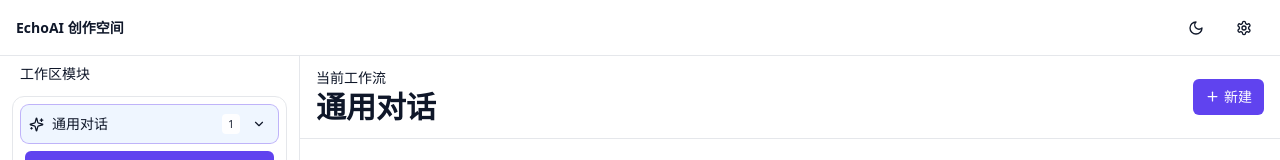
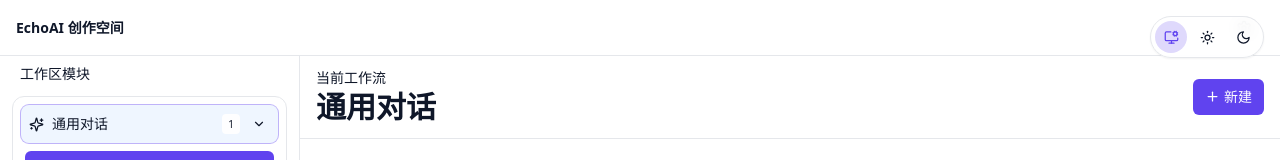
Before and after one commit to tempppw01/EchoAI, a Next.js app: page /chat in a window 1280 px wide. Shown: the top 160 px of the page. Built offline with nearby package versions, Linux system fonts and the light colour scheme.

Commit message:
feat: add fixed icon-only theme mode switcher

```diff
--- a/components/layout/workspace.tsx
+++ b/components/layout/workspace.tsx
@@ -1,9 +1,9 @@
 'use client';
 
 import { AnimatePresence, motion } from 'framer-motion';
-import { Brush, ChevronDown, Menu, Moon, Plus, Settings, Sparkles, Sun, Swords, Video, PenSquare } from 'lucide-react';
+import { Brush, ChevronDown, Menu, MonitorCog, Moon, Plus, Settings, Sparkles, Sun, Swords, Video, PenSquare } from 'lucide-react';
 import { useTheme } from 'next-themes';
-import { useEffect, useMemo, useState } from 'react';
+import { ReactNode, useEffect, useMemo, useState } from 'react';
 import { ChatComposer } from '@/components/chat/chat-composer';
 import { ChatList } from '@/components/chat/chat-list';
 import { MessageList } from '@/components/chat/message-list';
@@ -122,12 +122,15 @@
           <p className="text-sm font-semibold">EchoAI 创作空间</p>
         </div>
         <div className="flex items-center gap-2">
-          <Button className="bg-transparent text-foreground" onClick={() => setTheme(theme === 'dark' ? 'light' : 'dark')}>
-            {mounted && theme === 'dark' ? <Sun size={16} /> : <Moon size={16} />}
-          </Button>
           <Button className="bg-transparent text-foreground" onClick={() => setSettingsOpen(true)}><Settings size={16} /></Button>
         </div>
       </header>
+
+      <div className="fixed right-4 top-4 z-50 flex items-center gap-1 rounded-full border bg-card/90 p-1 shadow-sm backdrop-blur">
+        <ThemeIconButton active={theme === 'system'} onClick={() => setTheme('system')} icon={<MonitorCog size={15} />} />
+        <ThemeIconButton active={theme === 'light'} onClick={() => setTheme('light')} icon={<Sun size={15} />} />
+        <ThemeIconButton active={theme === 'dark'} onClick={() => setTheme('dark')} icon={<Moon size={15} />} />
+      </div>
 
       <div className="grid h-[calc(100vh-56px)] md:grid-cols-[300px_1fr]">
         <aside className="hidden border-r bg-card/70 px-3 py-2 backdrop-blur md:flex md:flex-col">
@@ -197,6 +200,18 @@
   );
 }
 
+function ThemeIconButton({ active, onClick, icon }: { active: boolean; onClick: () => void; icon: ReactNode }) {
+  return (
+    <button
+      type="button"
+      onClick={onClick}
+      className={`flex h-8 w-8 items-center justify-center rounded-full transition ${active ? 'bg-primary/20 text-primary' : 'text-muted-foreground hover:bg-muted'}`}
+    >
+      {icon}
+    </button>
+  );
+}
+
 function SidebarNav({
   section,
   expanded,
```
